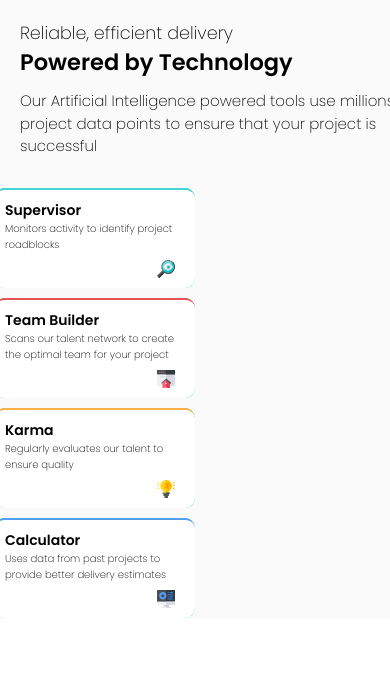
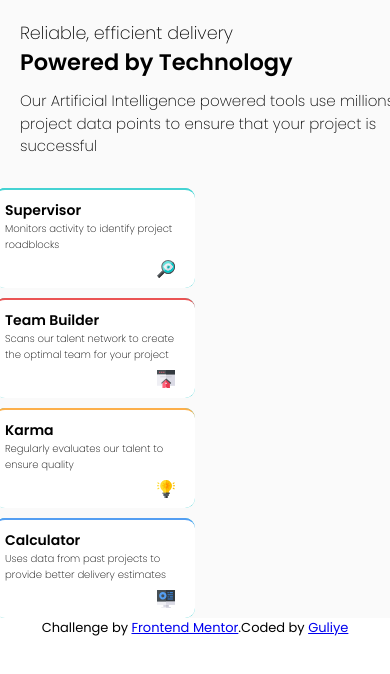
Before and after one commit to guliye91/four-card-feature-responsive-section, a plain HTML site: page index.html in a window 390 px wide. Shown: the top 674 px of the page. Drawn offline with Linux system fonts and the light colour scheme.

Commit message:
added READ ME and updated css footer desc

```diff
--- a/index.html
+++ b/index.html
@@ -38,5 +38,8 @@
             </div>
         </div>
     </section>
+    <div class="description">
+        <p>Challenge by <a href="https://www.frontendmentor.io/solutions">Frontend Mentor</a>.Coded by <a href="https://www.frontendmentor.io/profile/guliye91">Guliye</a></p>
+    </div>
 </body>
 </html>
--- a/style.css
+++ b/style.css
@@ -80,7 +80,12 @@ body{
     right: 10%;
     bottom: 1rem;
 }
-
+.description p{
+    font-size: 1.5rem;
+    text-align: center;
+    font-weight: normal;
+    color: black;
+}
 @media only screen and (max-width: 1200px){
     #feature-section{
         width: 92%;
@@ -194,6 +199,12 @@ body{
         padding: 1rem 0 0 ;
         width: 400px;
     }
+    .description p{
+        font-size: 1.3rem;
+        text-align: center;
+        font-weight: normal;
+        color: black;
+    }
 }
 @media only screen and (max-width: 375px){
     body{
```
Also changed, not shown: 1 other file.
